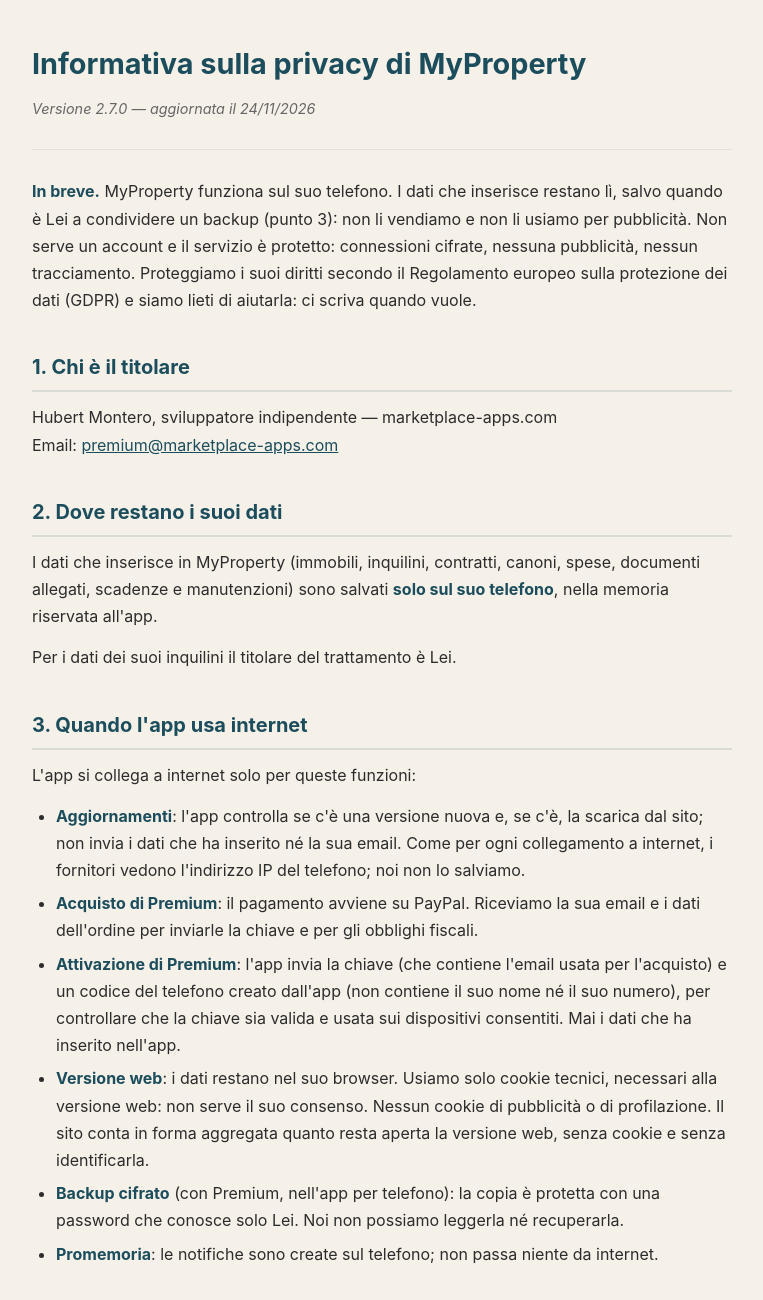
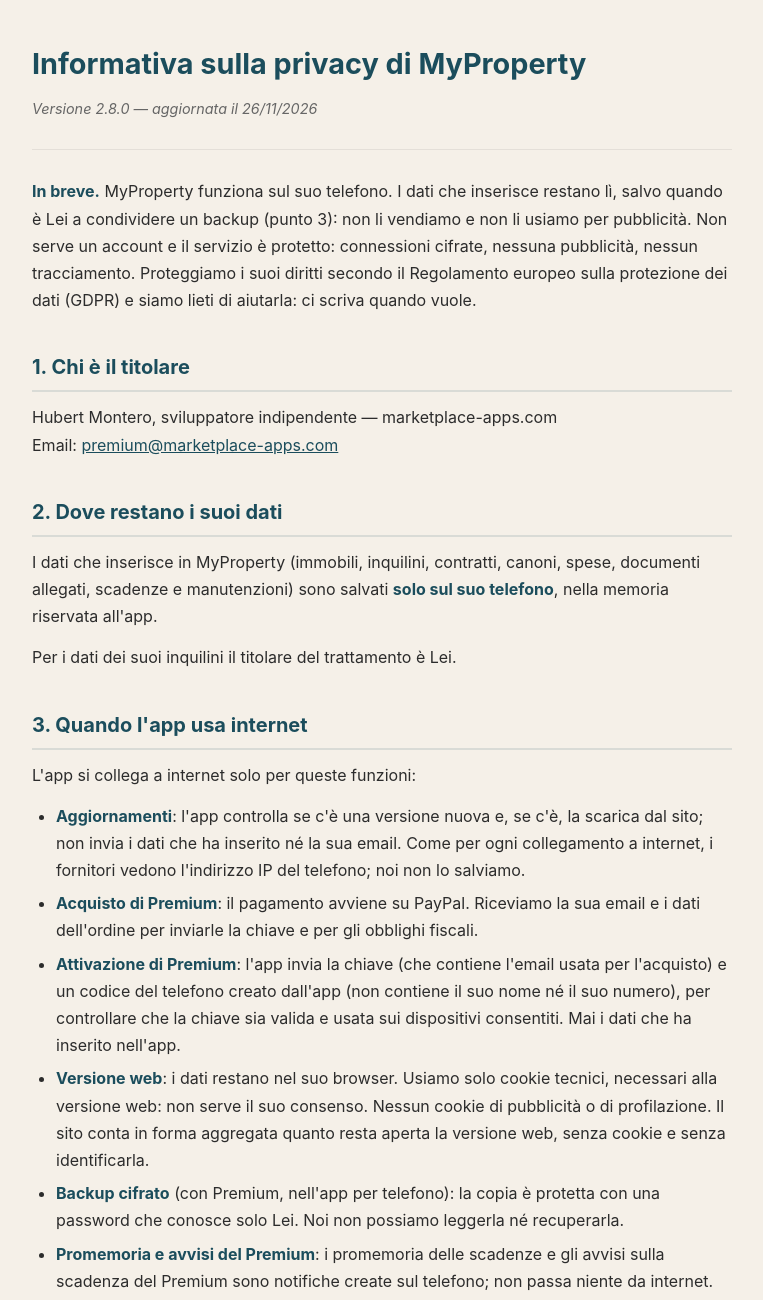
Before and after one commit to Lorder-Git/Privacy-MyProperty, a plain HTML site: page docs/index.html in a window 1280 px wide. Shown: the top 1300 px of the page, without its empty margins (258-1021 px from the left). Drawn offline with Linux system fonts and the light colour scheme.

Commit message:
upd
- «Promemoria e avvisi del Premium»: anche gli avvisi sulla scadenza del Premium sono notifiche create sul telefono, senza internet (app 2.13.0)
- diritti: anche le scadenze vanno nel Cestino per 30 giorni; tolta la frase «Le scadenze si eliminano subito» (app 2.12.0)
- versione 2.8.0 del 26/11/2026 (docs/index.md e docs/index.html)

```diff
--- a/docs/index.html
+++ b/docs/index.html
@@ -102,7 +102,7 @@
 <body>
   <div class="container">
     <h1>Informativa sulla privacy di MyProperty</h1>
-    <p class="meta"><em>Versione 2.7.0 — aggiornata il 24/11/2026</em></p>
+    <p class="meta"><em>Versione 2.8.0 — aggiornata il 26/11/2026</em></p>
 
     <hr>
 
@@ -120,7 +120,7 @@
       <li><strong>Attivazione di Premium</strong>: l'app invia la chiave (che contiene l'email usata per l'acquisto) e un codice del telefono creato dall'app (non contiene il suo nome né il suo numero), per controllare che la chiave sia valida e usata sui dispositivi consentiti. Mai i dati che ha inserito nell'app.</li>
       <li><strong>Versione web</strong>: i dati restano nel suo browser. Usiamo solo cookie tecnici, necessari alla versione web: non serve il suo consenso. Nessun cookie di pubblicità o di profilazione. Il sito conta in forma aggregata quanto resta aperta la versione web, senza cookie e senza identificarla.</li>
       <li><strong>Backup cifrato</strong> (con Premium, nell'app per telefono): la copia è protetta con una password che conosce solo Lei. Noi non possiamo leggerla né recuperarla.</li>
-      <li><strong>Promemoria</strong>: le notifiche sono create sul telefono; non passa niente da internet.</li>
+      <li><strong>Promemoria e avvisi del Premium</strong>: i promemoria delle scadenze e gli avvisi sulla scadenza del Premium sono notifiche create sul telefono; non passa niente da internet.</li>
     </ul>
     <h2>4. Cosa MyProperty non fa</h2>
     <ul>
@@ -162,7 +162,7 @@
     <h2>8. I suoi diritti</h2>
     <p>Il GDPR le garantisce di poter accedere ai suoi dati, correggerli, cancellarli, limitarne l'uso, opporsi e riceverli in un formato leggibile.</p>
     <ul>
-      <li>Per i dati sul telefono lo fa <strong>direttamente dall'app</strong>: li vede e li modifica nelle singole schede; crea una copia completa da «Impostazioni» › «Esporta backup cifrato locale» (con Premium, nell'app per telefono); elimina immobili, contratti, inquilini, documenti, spese e manutenzioni dalle loro schede: vanno nel Cestino dell'app, dove restano fino a 30 giorni e poi si cancellano da soli, file dei documenti compresi; dal Cestino può anche eliminarli subito per sempre. Le scadenze si eliminano subito. Oppure disinstalli l'app per cancellare tutto. Per togliere l'attivazione di Premium da questo telefono tocchi in «Impostazioni» la riga del piano e poi «Disattiva su questo telefono».</li>
+      <li>Per i dati sul telefono lo fa <strong>direttamente dall'app</strong>: li vede e li modifica nelle singole schede; crea una copia completa da «Impostazioni» › «Esporta backup cifrato locale» (con Premium, nell'app per telefono); elimina immobili, contratti, inquilini, documenti, spese, manutenzioni e scadenze dalle loro schede: vanno nel Cestino dell'app, dove restano fino a 30 giorni e poi si cancellano da soli, file dei documenti compresi; dal Cestino può anche eliminarli subito per sempre. Oppure disinstalli l'app per cancellare tutto. Per togliere l'attivazione di Premium da questo telefono tocchi in «Impostazioni» la riga del piano e poi «Disattiva su questo telefono».</li>
       <li>Nella versione web i dati restano nel suo browser: li cancella eliminando i dati del sito dalle impostazioni del browser.</li>
       <li>Per i pochi dati che riceviamo noi, ci scriva a <a href="mailto:premium@marketplace-apps.com">premium@marketplace-apps.com</a>: le rispondiamo entro un mese. Per trovarli più in fretta può indicarci la chiave di licenza o scriverci dall'email dell'acquisto.</li>
       <li>Può revocare in qualsiasi momento un consenso dato, senza conseguenze su quanto fatto prima.</li>
```
Also changed, not shown: 1 other file.
